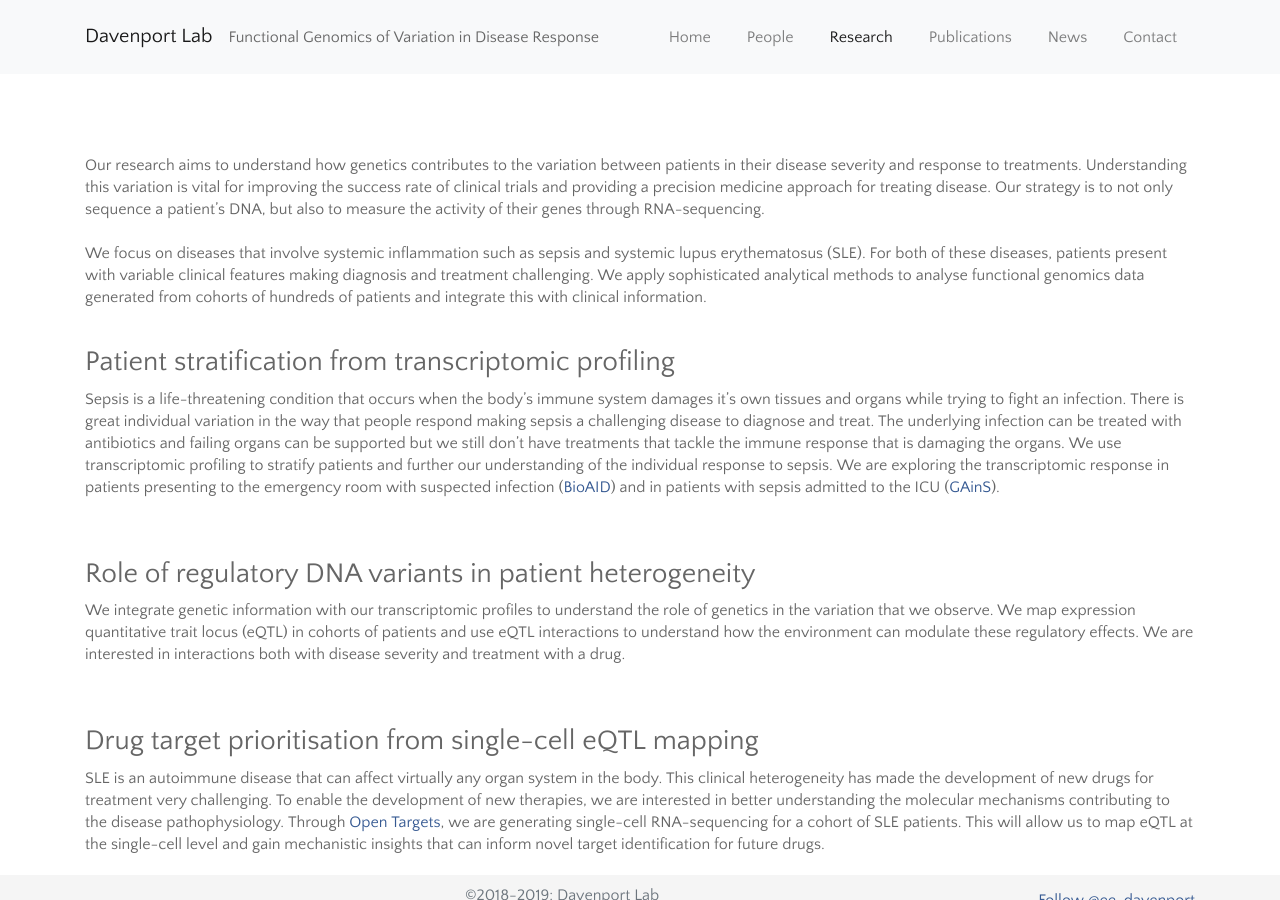
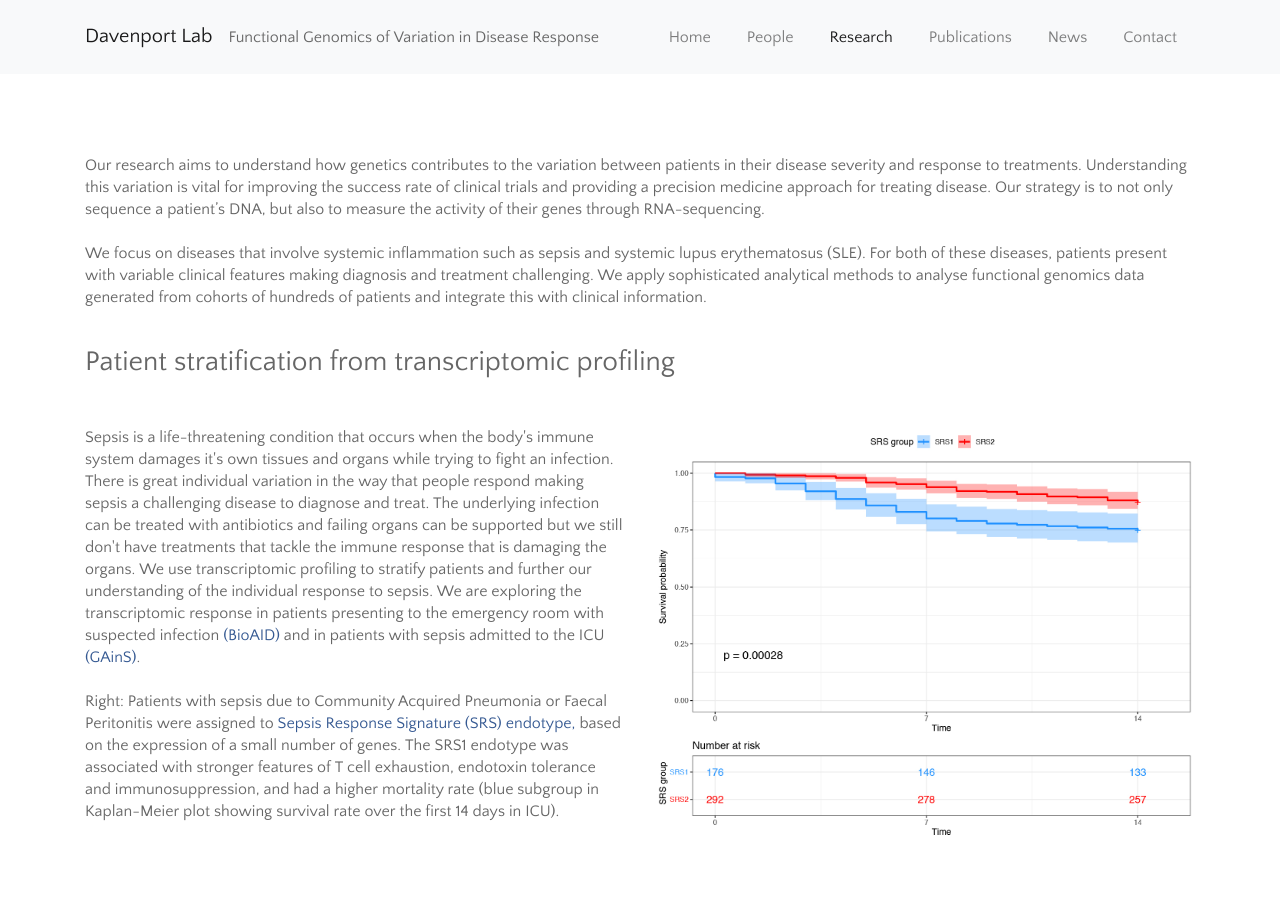
Before and after one commit to davenportlab/davenportlab.github.io, a Jekyll site: the page built from research.md, in a window 1280 px wide and 900 px high. Built offline with Jekyll 4.4.1, drawn with Linux system fonts in a browser that asks for light colours; nearby versions of some CDN libraries; comment, search, counter and statistics services are not loaded; some of the changed text lies outside the part shown.

Commit message:
Re-formatted news page and updated research page with figures (#18)

```diff
--- a/assets/css/style.scss
+++ b/assets/css/style.scss
@@ -31,6 +31,12 @@ img.portrait {
   width: 150px;
 }
 
+/* Create responsive images */
+img.responsive {
+  width: 100%;
+  height: auto;
+}
+
 section {
   overflow:auto;
 }
--- a/people.html
+++ b/people.html
@@ -16,3 +16,6 @@ layout: default
   </li>
 {% endfor %}
 </ul>
+
+<!-- <h2> Alumni
+<h4> Sherry Li (summer student) -->
--- a/research.md
+++ b/research.md
@@ -10,14 +10,41 @@ We focus on diseases that involve systemic inflammation such as sepsis and syste
 <br>
 <br>
 ## Patient stratification from transcriptomic profiling
-Sepsis is a life-threatening condition that occurs when the body's immune system damages it's own tissues and organs while trying to fight an infection. There is great individual variation in the way that people respond making sepsis a challenging disease to diagnose and treat. The underlying infection can be treated with antibiotics and failing organs can be supported but we still don't have treatments that tackle the immune response that is damaging the organs. We use transcriptomic profiling to stratify patients and further our understanding of the individual response to sepsis. We are exploring the transcriptomic response in patients presenting to the emergency room with suspected infection ([BioAID](https://www.ucl.ac.uk/infection-immunity/research/research-department-infection/infection-clinical-research-hub/portfolio-studies/bioaid){:target="_blank"}) and in patients with sepsis admitted to the ICU ([GAinS](https://ukccggains.com){:target="_blank"}).
+<br>
+<div class="row">
+  <div class="col-md-6" >
+    Sepsis is a life-threatening condition that occurs when the body's immune system damages it's own tissues and organs while trying to fight an infection. There is great individual variation in the way that people respond making sepsis a challenging disease to diagnose and treat. The underlying infection can be treated with antibiotics and failing organs can be supported but we still don't have treatments that tackle the immune response that is damaging the organs. We use transcriptomic profiling to stratify patients and further our understanding of the individual response to sepsis. We are exploring the transcriptomic response in patients presenting to the emergency room with suspected infection <a href="https://www.ucl.ac.uk/infection-immunity/research/research-department-infection/infection-clinical-research-hub/portfolio-studies/bioaid">(BioAID)</a> and in patients with sepsis admitted to the ICU <a href="https://ukccggains.com">(GAinS)</a>.
+<br>
+<br>
+    Right: Patients with sepsis due to Community Acquired Pneumonia or Faecal Peritonitis were assigned to <a href="https://www.ncbi.nlm.nih.gov/pubmed/26917434">Sepsis Response Signature (SRS) endotype,</a> based on the expression of a small number of genes. The SRS1 endotype was associated with stronger features of T cell exhaustion, endotoxin tolerance and immunosuppression, and had a higher mortality rate (blue subgroup in Kaplan-Meier plot showing survival rate over the first 14 days in ICU).
+  </div>
+
+  <div class="col-md-6" >
+    <img class="responsive" src="assets/img/figures/SRS_all_published_data.jpg" />
+  </div>
+</div>
+<br>
+<br>
+## Role of regulatory DNA variants in patient heterogeneity
+<br>
+<div class="row">
+  <div class="col-md-8" >
+  <img class="responsive" src="assets/img/figures/SLFN5.png" />
+  A cohort of patients from a <a href="https://www.ncbi.nlm.nih.gov/pubmed/30340504">systemic lupus erythematosus clinical trial</a>.  An interaction between IFN status and the <em>SLFN5</em> eQTL is plotted.
+  Left: with respect to rs12602407 genotype.
+  Right: with respect to IFN status of the sample.
+  </div>
+  <div class="col-md-4" >
+  We integrate genetic information with our transcriptomic profiles to understand the role of genetics in the variation that we observe. We map expression quantitative trait locus (eQTL) in cohorts of patients and use eQTL interactions to understand how the environment can modulate these regulatory effects. We are interested in interactions both with disease severity and treatment with a drug.
+  <br>
+
+  </div>
+</div>
+
+<br>
+<br>
+## Drug target prioritisation from single-cell eQTL mapping
+SLE is an autoimmune disease that can affect virtually any organ system in the body. This clinical heterogeneity has made the development of new drugs for treatment very challenging. To enable the development of new therapies, we are interested in better understanding the molecular mechanisms contributing to the disease pathophysiology. Through [Open Targets](https://www.opentargets.org), we are generating single-cell RNA-sequencing for a cohort of SLE patients. This will allow us to map eQTL at the single-cell level and gain mechanistic insights that can inform novel target identification for future drugs.
 <br>
 <br>
 <br>
-## Role of regulatory DNA variants in patient heterogeneity
-We integrate genetic information with our transcriptomic profiles to understand the role of genetics in the variation that we observe. We map expression quantitative trait locus (eQTL) in cohorts of patients and use eQTL interactions to understand how the environment can modulate these regulatory effects. We are interested in interactions both with disease severity and treatment with a drug.
-<br>
-<br>
-<br>
-## Drug target prioritisation from single-cell eQTL mapping
-SLE is an autoimmune disease that can affect virtually any organ system in the body. This clinical heterogeneity has made the development of new drugs for treatment very challenging. To enable the development of new therapies, we are interested in better understanding the molecular mechanisms contributing to the disease pathophysiology. Through [Open Targets](https://www.opentargets.org){:target="_blank"}, we are generating single-cell RNA-sequencing for a cohort of SLE patients. This will allow us to map eQTL at the single-cell level and gain mechanistic insights that can inform novel target identification for future drugs.
```
Also changed, not shown: _data/news.yml (added, +54 -0 lines), _layouts/twitter_side.html (+4 -4 lines), news.html (added, +28 -0 lines), news.md (deleted, +0 -55 lines), README.md, assets/img/figures/SLFN5.png (added), assets/img/figures/SRS_all_published_data.jpg (added), assets/img/news/ATS.jpg (added), assets/img/news/BBC_article.PNG (added), assets/img/news/Punting3.jpg (added), assets/img/news/cafesci.JPG (added), assets/img/news/open_targets.png (added), assets/img/news/punting1.jpg (added), assets/img/people/Sherry_Li.jpg (added), 2 other files.
